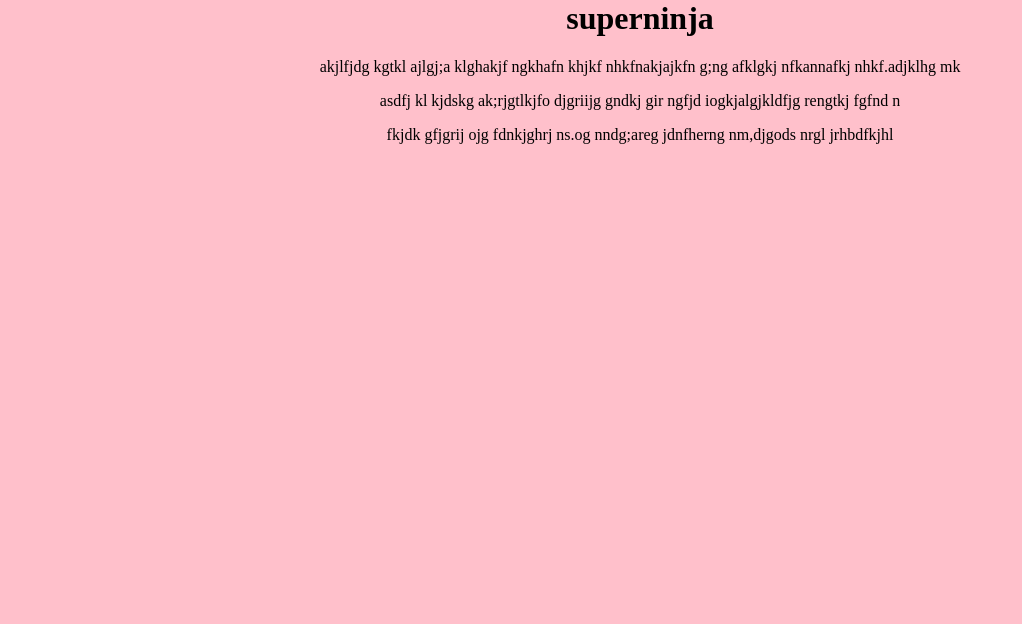
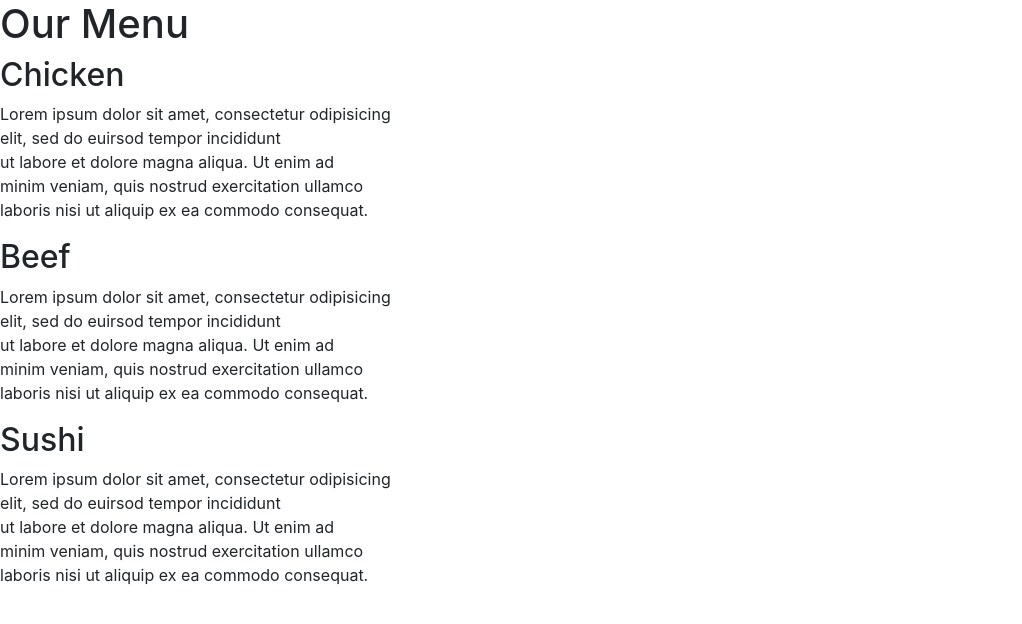
Before and after one commit to Abror30/model2-assignment, a plain HTML site: page index.html in a window 1280 px wide. Shown: the whole page, without its empty margins (0-1022 px from the left). Drawn offline with nearby package versions, Linux system fonts and the light colour scheme.

Commit message:
Update index.html

```diff
--- a/index.html
+++ b/index.html
@@ -2,14 +2,47 @@
 <head>
     <meta charset="UTF-8">
     <meta http-equiv="X-UA-Compatible" content="IE=edge">
-    <meta name="viewport" content="width=device-width, initial-scale=1.0">
-    <title>Document</title>
-    <link rel="stylesheet" href="style.css">
+    <meta name="viewport" content="width=v, initial-scale=1.0">
+    <title>Bootstrap Starter Page</title>
+    <link rel="stylesheet" href="css/bootstrap.min.css">
+    <link rel="stylesheet" href="css/styles.css">
 </head>
 <body>
-    <h1>superninja</h1>
-    <p>akjlfjdg kgtkl ajlgj;a klghakjf ngkhafn khjkf nhkfnakjajkfn g;ng afklgkj nfkannafkj nhkf.adjklhg mk</p>
-    <p>asdfj kl kjdskg ak;rjgtlkjfo djgriijg gndkj gir ngfjd iogkjalgjkldfjg rengtkj fgfnd n</p>
-    <p>fkjdk gfjgrij ojg fdnkjghrj ns.og nndg;areg jdnfherng nm,djgods nrgl jrhbdfkjhl</p>
+    <div class="main">
+        <h1>Our Menu</h1>
+        <div class="one">
+            <div class="blc1">
+                <h2 class="chicken">Chicken</h2>
+            <p>Lorem ipsum dolor sit amet, consectetur odipisicing <br>
+                elit, sed do euirsod tempor incididunt <br>
+            ut labore et dolore magna aliqua. Ut enim ad <br>
+        minim veniam, quis nostrud exercitation ullamco <br>
+    laboris nisi ut aliquip ex ea commodo consequat. </p>
+            </div>
+
+            <div class="blc2">
+                <h2 class="beef">Beef</h2>
+            <p>Lorem ipsum dolor sit amet, consectetur odipisicing <br>
+                elit, sed do euirsod tempor incididunt <br>
+            ut labore et dolore magna aliqua. Ut enim ad <br>
+        minim veniam, quis nostrud exercitation ullamco <br>
+    laboris nisi ut aliquip ex ea commodo consequat. </p>
+            </div>
+
+            <div class="blc3">
+                <h2 class="sushi">Sushi</h2>
+            <p>Lorem ipsum dolor sit amet, consectetur odipisicing <br>
+                elit, sed do euirsod tempor incididunt <br>
+            ut labore et dolore magna aliqua. Ut enim ad <br>
+        minim veniam, quis nostrud exercitation ullamco <br>
+    laboris nisi ut aliquip ex ea commodo consequat. </p>
+            </div>
+
+        </div>
+    </div>
+
+    <script src="js/jquery-3.6.1.min.js"></script>
+    <script src="js/bootstrap.min.js"></script>
+    <script src="js/script.js"></script>
 </body>
 </html>
```
